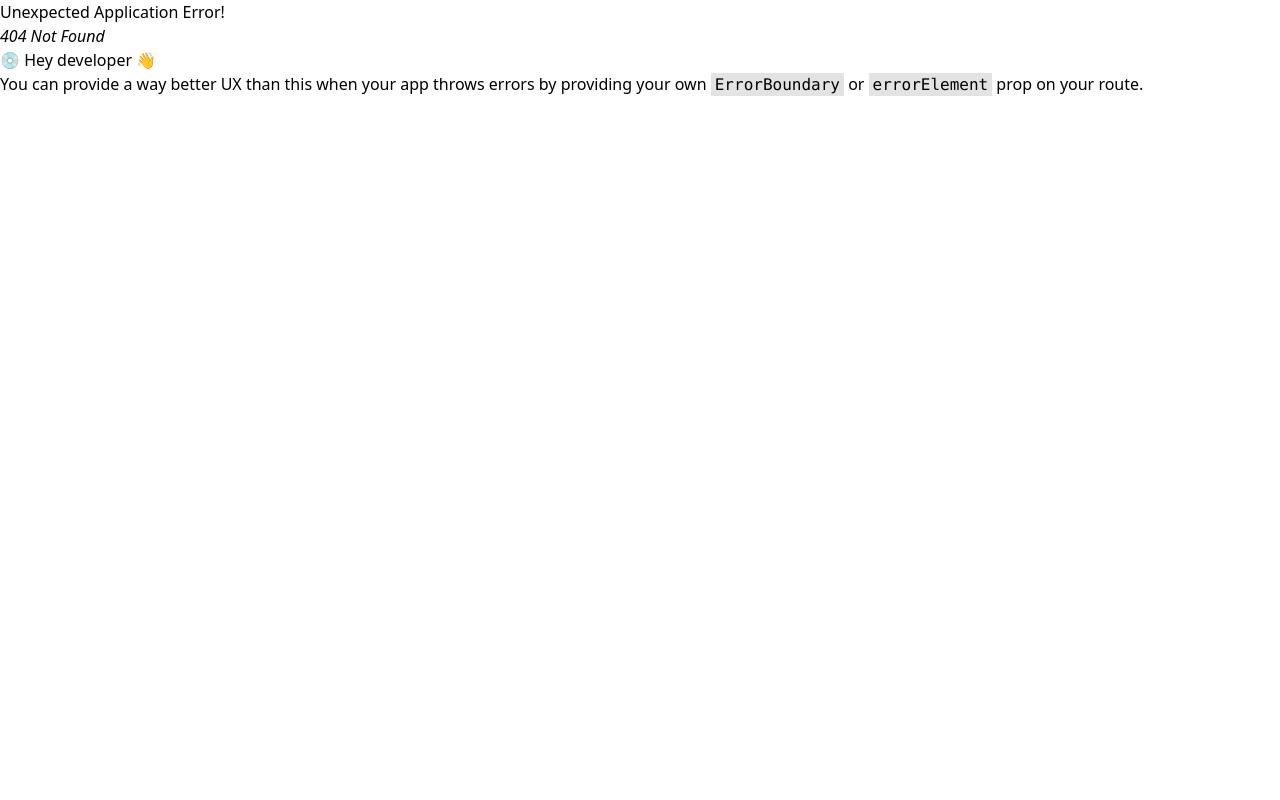
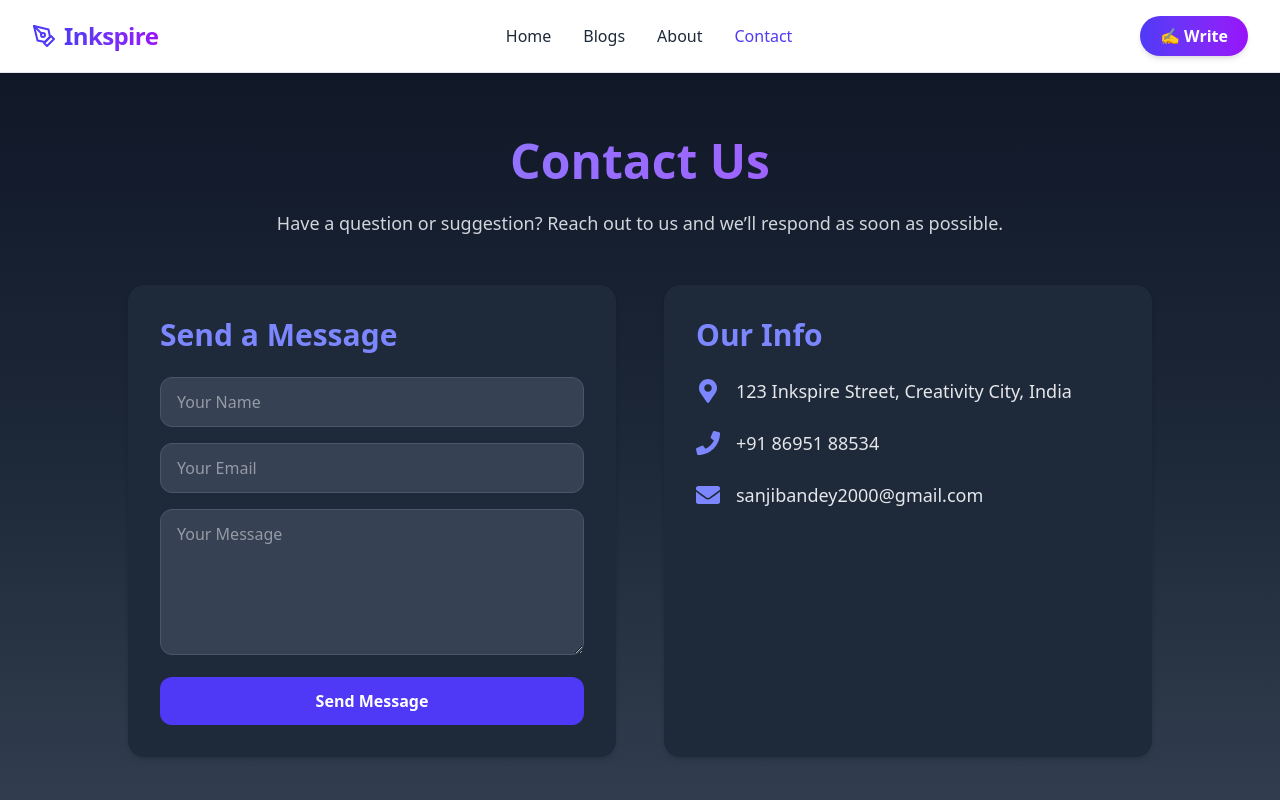
Before and after one commit to sanjiban-dey-2000/Inkspire-frontend, a React (Vite) app: page /contact in a window 1280 px wide. Before the commit this address had no page. Shown: the top 800 px of the page. Built offline with nearby package versions, Linux system fonts and the light colour scheme.

Commit message:
contact us page created

```diff
--- a/src/App.jsx
+++ b/src/App.jsx
@@ -7,6 +7,7 @@ import PublicLayout from './components/Layout/PublicLayout';
 import Home from './pages/Home';
 import Blog from './pages/Blog';
 import About from './pages/About';
+import Contact from './pages/Contact';
 
 const App = () => {
 
@@ -26,6 +27,10 @@ const App = () => {
         {
           path:"/about",
           element: <About/>
+        },
+        {
+          path:"/contact",
+          element: <Contact/>
         }
       ]
     }
--- a/src/pages/About.jsx
+++ b/src/pages/About.jsx
@@ -44,8 +44,8 @@ const About = () => {
               <p className="text-gray-400 mb-3">Founder & Full-Stack Developer</p>
               <div className="flex justify-center gap-4 text-gray-400">
                 <a href="https://www.linkedin.com/in/sanjibandey2000" target="_blank" rel="noopener noreferrer" className="hover:text-indigo-400"><FaLinkedin /></a>
-                <a href="#" className="hover:text-indigo-400"><FaTwitter /></a>
-                <a href="#" className="hover:text-indigo-400"><FaGithub /></a>
+                <a href="#" target="_blank" rel="noopener noreferrer" className="hover:text-indigo-400"><FaTwitter /></a>
+                <a href="https://github.com/sanjiban-dey-2000" target="_blank" rel="noopener noreferrer" className="hover:text-indigo-400"><FaGithub /></a>
               </div>
             </div>
 
@@ -59,8 +59,8 @@ const About = () => {
               <h3 className="text-xl font-bold mb-2">Abir Das</h3>
               <p className="text-gray-400 mb-3">Finance & Analytics Expert</p>
               <div className="flex justify-center gap-4 text-gray-400">
-                <a href="https://www.linkedin.com/in/abir-das-212918183" className="hover:text-indigo-400"><FaLinkedin /></a>
-                <a href="https://x.com/AbirDas1211233?t=ihbnWWOm5awY6gu60hp61g&s=08" className="hover:text-indigo-400"><FaTwitter /></a>
+                <a href="https://www.linkedin.com/in/abir-das-212918183" target="_blank" rel="noopener noreferrer" className="hover:text-indigo-400"><FaLinkedin /></a>
+                <a href="https://x.com/AbirDas1211233?t=ihbnWWOm5awY6gu60hp61g&s=08" target="_blank" rel="noopener noreferrer" className="hover:text-indigo-400"><FaTwitter /></a>
               </div>
             </div>
 
@@ -74,8 +74,8 @@ const About = () => {
               <h3 className="text-xl font-bold mb-2">Shankhadeep Das</h3>
               <p className="text-gray-400 mb-3">Community Manager</p>
               <div className="flex justify-center gap-4 text-gray-400">
-                <a href="#" className="hover:text-indigo-400"><FaLinkedin /></a>
-                <a href="#" className="hover:text-indigo-400"><FaTwitter /></a>
+                <a href="#" target="_blank" rel="noopener noreferrer" className="hover:text-indigo-400"><FaLinkedin /></a>
+                <a href="#" target="_blank" rel="noopener noreferrer" className="hover:text-indigo-400"><FaTwitter /></a>
               </div>
             </div>
           </div>
--- /dev/null
+++ b/src/pages/Contact.jsx
@@ -0,0 +1,96 @@
+import React, { useState } from "react";
+import { FaPhone, FaEnvelope, FaMapMarkerAlt } from "react-icons/fa";
+
+const Contact = () => {
+  const [formData, setFormData] = useState({
+    name: "",
+    email: "",
+    message: "",
+  });
+
+  const handleChange = (e) => {
+    setFormData({ ...formData, [e.target.name]: e.target.value });
+  };
+
+  const handleSubmit = (e) => {
+    e.preventDefault();
+    alert(`Thank you, ${formData.name}! We will get back to you soon.`);
+    setFormData({ name: "", email: "", message: "" });
+  };
+
+  return (
+    <div className="min-h-screen bg-gradient-to-b from-gray-900 via-gray-800 to-gray-700 text-gray-100 py-16 px-6">
+      <div className="max-w-5xl mx-auto">
+        {/* Header */}
+        <h1 className="text-5xl font-extrabold text-center mb-6 bg-gradient-to-r from-indigo-400 to-purple-500 text-transparent bg-clip-text">
+          Contact Us
+        </h1>
+        <p className="text-center text-gray-300 mb-12 text-lg">
+          Have a question or suggestion? Reach out to us and we’ll respond as
+          soon as possible.
+        </p>
+
+        <div className="grid md:grid-cols-2 gap-12">
+          {/* Contact Form */}
+          <div className="bg-gray-800 rounded-2xl p-8 shadow-md hover:shadow-xl transition">
+            <h2 className="text-3xl font-bold mb-6 text-indigo-400">Send a Message</h2>
+            <form onSubmit={handleSubmit} className="space-y-4">
+              <input
+                type="text"
+                name="name"
+                placeholder="Your Name"
+                value={formData.name}
+                onChange={handleChange}
+                required
+                className="w-full px-4 py-3 rounded-xl bg-gray-700 border border-gray-600 text-gray-100 focus:outline-none focus:ring-2 focus:ring-indigo-500"
+              />
+              <input
+                type="email"
+                name="email"
+                placeholder="Your Email"
+                value={formData.email}
+                onChange={handleChange}
+                required
+                className="w-full px-4 py-3 rounded-xl bg-gray-700 border border-gray-600 text-gray-100 focus:outline-none focus:ring-2 focus:ring-indigo-500"
+              />
+              <textarea
+                name="message"
+                placeholder="Your Message"
+                value={formData.message}
+                onChange={handleChange}
+                required
+                rows="5"
+                className="w-full px-4 py-3 rounded-xl bg-gray-700 border border-gray-600 text-gray-100 focus:outline-none focus:ring-2 focus:ring-indigo-500"
+              />
+              <button
+                type="submit"
+                className="w-full bg-indigo-600 hover:bg-indigo-500 text-white font-bold py-3 px-6 rounded-xl transition"
+              >
+                Send Message
+              </button>
+            </form>
+          </div>
+
+          {/* Contact Info */}
+          <div className="bg-gray-800 rounded-2xl p-8 shadow-md hover:shadow-xl transition">
+            <h2 className="text-3xl font-bold mb-6 text-indigo-400">Our Info</h2>
+            <div className="flex items-center mb-6">
+              <FaMapMarkerAlt className="text-indigo-400 w-6 h-6 mr-4" />
+              <span className="text-gray-200 text-lg">123 Inkspire Street, Creativity City, India</span>
+            </div>
+            <div className="flex items-center mb-6">
+              <FaPhone className="text-indigo-400 w-6 h-6 mr-4" />
+              <span className="text-gray-200 text-lg">+91 86951 88534</span>
+            </div>
+            <div className="flex items-center">
+              <FaEnvelope className="text-indigo-400 w-6 h-6 mr-4" />
+              <span className="text-gray-200 text-lg">sanjibandey2000@gmail.com</span>
+            </div>
+          </div>
+        </div>
+      </div>
+    </div>
+  );
+};
+
+export default Contact;
```
